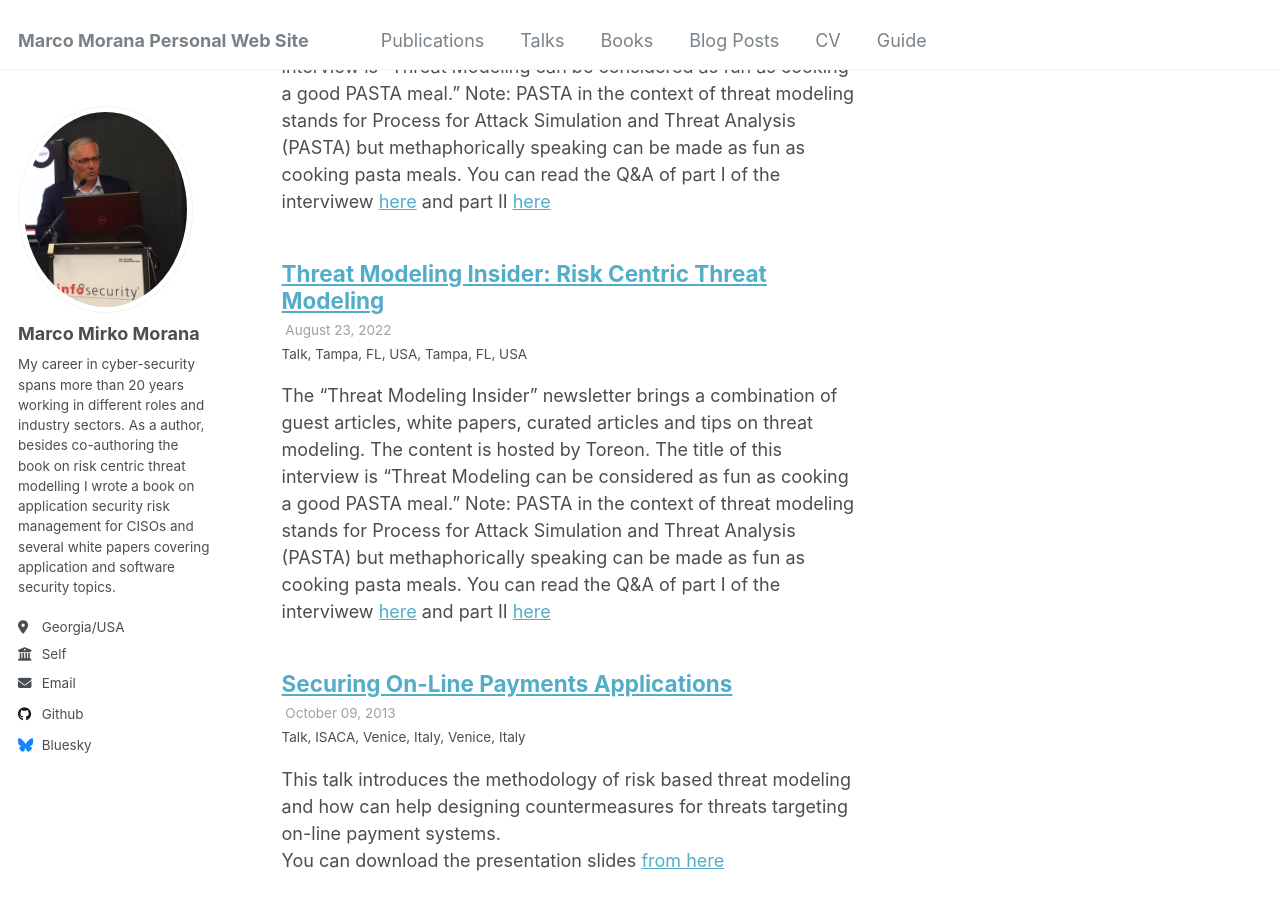
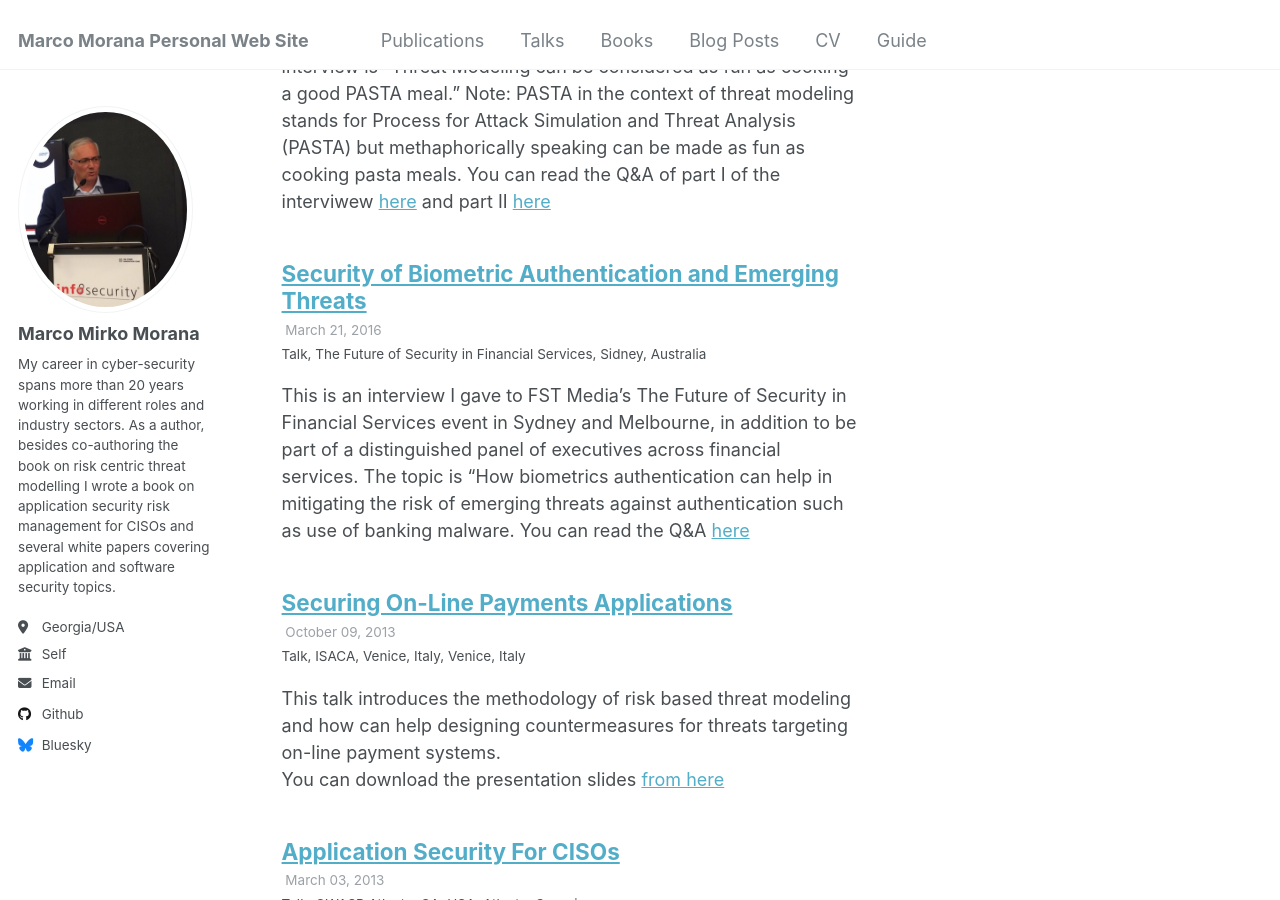
Before and after one commit to mmorana1/marcom, a Jekyll site: the page built from _pages/talks.html, in a window 1280 px wide and 900 px high, scrolled down 329 px. Built offline with Jekyll 4.4.1, drawn with Linux system fonts in a browser that asks for light colours.

Commit message:
Update 2016-March 21.md

```diff
--- a/_talks/2016-March 21.md
+++ b/_talks/2016-March 21.md
@@ -1,11 +1,11 @@
 ---
-title: "Threat Modeling Insider: Risk Centric Threat Modeling"
+title: "Security of Biometric Authentication and Emerging Threats"
 collection: talks
 type: "Talk"
-permalink: /talks/2022-August 23
-venue: "Tampa, FL, USA"
-date: 2022-8-23
-location: "Tampa, FL, USA"
+permalink: /talks/2016-March 21
+venue: "The Future of Security in Financial Services"
+date: 2016-3-21
+location: "Sidney, Australia"
 ---
 
-The “Threat Modeling Insider” newsletter brings a combination of guest articles, white papers, curated articles and tips on threat modeling. The content is hosted by Toreon. The title of this interview is “Threat Modeling can be considered as fun as cooking a good PASTA meal.” Note: PASTA in the context of threat modeling stands for Process for Attack Simulation and Threat Analysis (PASTA) but methaphorically speaking can be made as fun as cooking pasta meals. You can read the Q&A of part I of the interviwew [here](https://www.toreon.com/tmi-newsletter-17-threat-modeling-can-be-considered-as-fun-as-cooking-a-good-pasta-meal/) and part II [here](https://www.toreon.com/tmi-newsletter-18-threat-modeling-can-be-considered-as-fun-as-cooking-a-good-pasta-meal-part-2/)
+This is an interview I gave to FST Media’s The Future of Security in Financial Services event in Sydney and Melbourne, in addition to be part of a distinguished panel of executives across financial services. The topic is "How biometrics authentication can help in mitigating the risk of emerging threats against authentication such as use of banking malware. You can read the Q&A [here](https://fst.net.au/industry-insights/whos-who/an-interview-with-marco-morana/)
```
